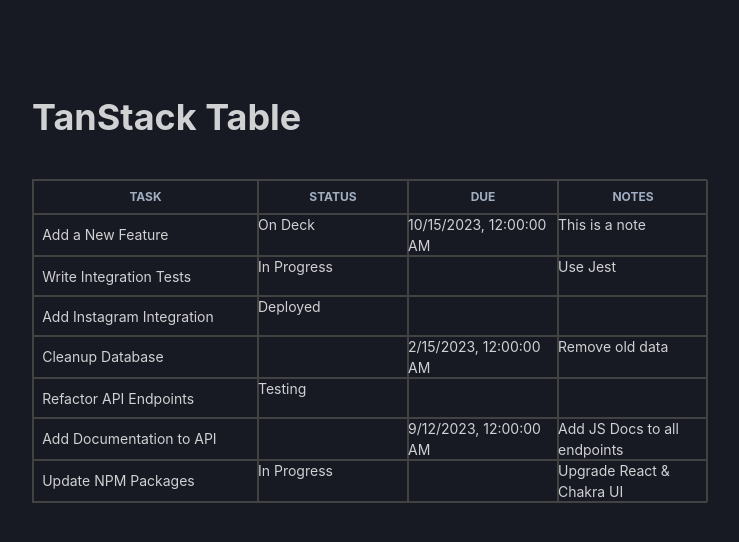
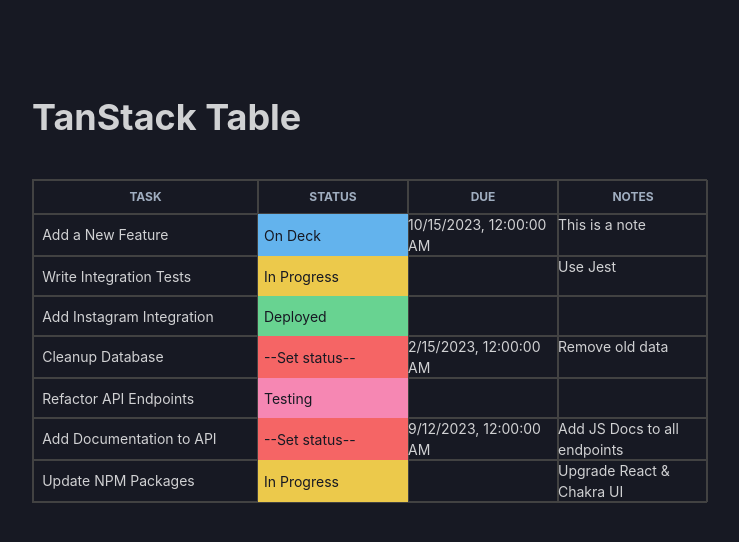
Before and after one commit to adex-badr18/react-table, a React (Vite) app: page / in a window 1280 px wide. Shown: the top 542 px of the page, without its empty margins (132-871 px from the left). Built offline with nearby package versions, Linux system fonts and the light colour scheme.

Commit message:
feat: Create & style status cell

```diff
--- /dev/null
+++ b/src/components/StatusCell.jsx
@@ -0,0 +1,53 @@
+import React from 'react';
+import { Box, Menu, MenuButton, MenuItem, MenuList } from '@chakra-ui/react';
+import { STATUSES } from '../data';
+
+const ColorIcon = ({ color, ...props }) => (
+    <Box h='12px' w='12px' bg={color} borderRadius='3px' {...props} />
+)
+
+const StatusCell = ({ getValue, row, column, table }) => {
+    const { name, color } = getValue() || {};
+    const { updateData } = table.options.meta;
+
+    return (
+        <Menu
+            isLazy
+            offset={[0, 0]}
+            autoSelect={false}
+            flip={false}
+        >
+            <MenuButton
+                h='100%'
+                w='100%'
+                textAlign='left'
+                p={1.5}
+                color='gray.900'
+                bg={color || 'red.400'}
+            >
+                {name || '--Set status--'}
+            </MenuButton>
+            <MenuList color='gray.800'>
+                <MenuItem
+                    onClick={() => updateData(row.index, column.id, null)}
+                >
+                    <ColorIcon color='red.400' mr='3' />
+                    None
+                </MenuItem>
+                {
+                    STATUSES.map(status => (
+                        <MenuItem
+                            key={status.id}
+                            onClick={() => updateData(row.index, column.id, status)}
+                        >
+                            <ColorIcon color={status.color} mr='3' />
+                            {status.name}
+                        </MenuItem>
+                    ))
+                }
+            </MenuList>
+        </Menu>
+    )
+}
+
+export default StatusCell;
--- a/src/components/TaskTable.jsx
+++ b/src/components/TaskTable.jsx
@@ -3,6 +3,7 @@
 import DATA from "../data";
 import { flexRender, getCoreRowModel, useReactTable } from "@tanstack/react-table";
 import EditableCell from "./EditableCell";
+import StatusCell from "./StatusCell";
 
 const columns = [
     {
@@ -14,7 +15,7 @@
     {
         accessorKey: 'status',
         header: 'Status',
-        cell: (props) => <p>{props.getValue()?.name}</p>
+        cell: StatusCell
     },
     {
         accessorKey: 'due',
```
